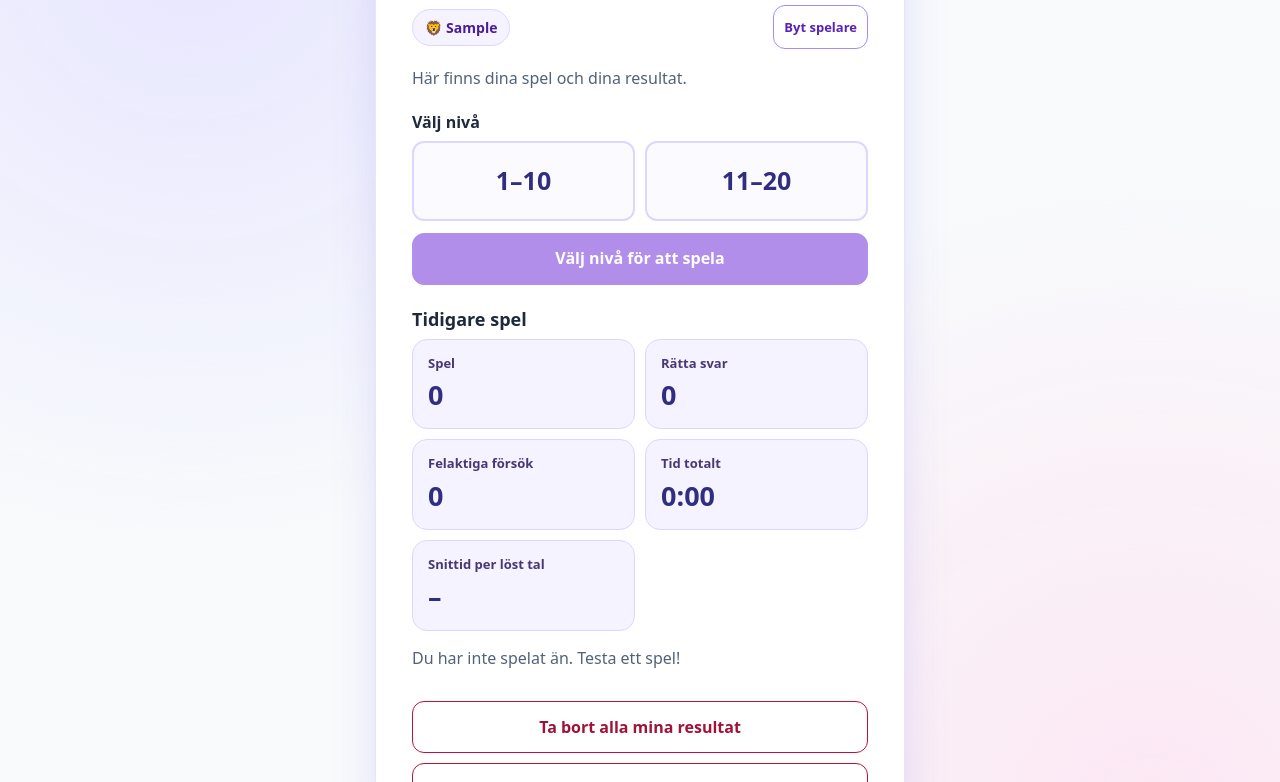
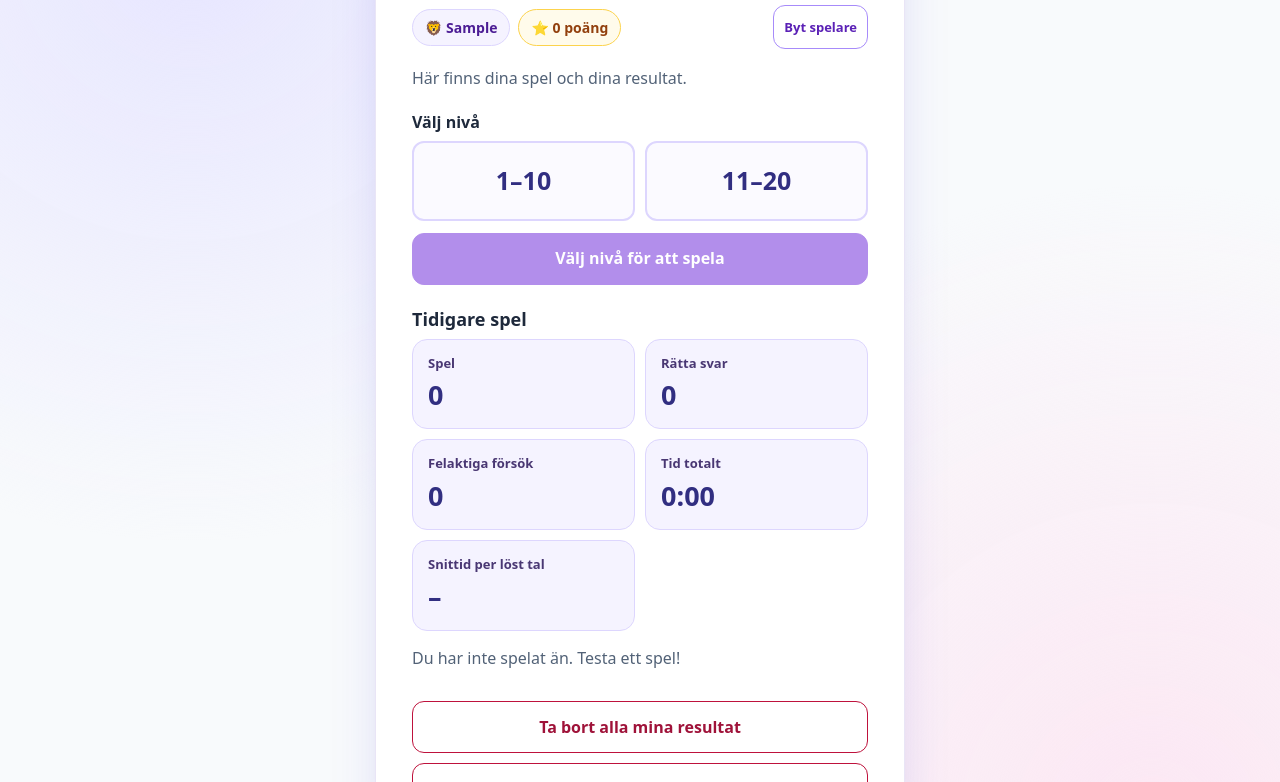
Before and after one commit to NeckleSingh/gangertabellen, a plain HTML site: page index.html in a window 1280 px wide. Both pictures are taken after typing "Sample" into the empty fields and a click on the button "Skapa profil". Shown: the part 165-947 px from the top of the page. Drawn offline with Linux system fonts and the light colour scheme.

Commit message:
feat: add lifetime points to player profiles

```diff
--- a/index.html
+++ b/index.html
@@ -36,6 +36,11 @@
     .game-header .topbar{margin-bottom:12px}
     .pill{background:#f5f3ff;border:1px solid #ddd6fe;color:#4c1d95;border-radius:999px;padding:8px 12px;font-weight:800;font-size:14px;font-variant-numeric:tabular-nums}
     .clock{background:#ecfeff;border-color:#a5f3fc;color:#155e75}
+    /* Saved lifetime points sit beside the player name, below “Your page”.
+       Wrap naturally on narrow screens without pushing the action off screen. */
+    .profile-identity{display:flex;align-items:center;flex-wrap:wrap;gap:8px;min-width:0}
+    .profile-identity .pill{min-width:0;overflow-wrap:anywhere}
+    .points-pill{background:#fffbeb;border-color:#fcd34d;color:#92400e;white-space:nowrap}
     /* Keep player cards and result cards in a clear two-column grid. */
     .profile-grid,.stats-grid{display:grid;grid-template-columns:repeat(2,minmax(0,1fr));gap:10px}
     .profile-card,.stat{min-width:0;background:#f5f3ff;border:1px solid #ddd6fe;border-radius:15px;padding:15px}
@@ -262,7 +267,14 @@
     </section>
     <!-- Player screen: show saved games and the clear button. -->
     <section id="dashboard" aria-label="Spelarens sida" data-i18n-aria="dashboardLabel" hidden>
-      <div class="topbar"><span class="pill" id="profile-name"></span><button class="secondary tiny-button" id="switch-profile" type="button" data-i18n="switchProfile">Byt spelare</button></div>
+      <div class="topbar">
+        <div class="profile-identity">
+          <span class="pill" id="profile-name"></span>
+          <!-- Points come from saved correct answers, never a second counter. -->
+          <span class="pill points-pill" id="profile-points">⭐ 0 poäng</span>
+        </div>
+        <button class="secondary tiny-button" id="switch-profile" type="button" data-i18n="switchProfile">Byt spelare</button>
+      </div>
       <p class="sub" data-i18n="yourGamesInfo">Här finns dina spel och dina resultat.</p>
       <!-- No default: the player must actively choose a level for each game. -->
       <p class="level-heading" id="level-label" data-i18n="chooseLevel">Välj nivå</p>
@@ -341,7 +353,7 @@
         resultsLabel:'Resultat från spelet', greatJob:'Bra jobbat! 🎉', resultsIntro:'Här är dina resultat,',
         yourQuestions:'Dina uppgifter', noAnswers:'Inga uppgifter att visa än.',
         playAgain:'Spela igen', myPage:'Min sida', game:'spel', games:'spel', gamesStat:'Spel', correct:'rätt', wrong:'fel',
-        correctAnswers:'Rätta svar', wrongAttempts:'Felaktiga försök', totalTime:'Tid totalt',
+        correctAnswers:'Rätta svar', wrongAttempts:'Felaktiga försök', point:'poäng', points:'poäng', totalTime:'Tid totalt',
         avgTime:'Snittid per löst tal', avgShort:'Snitt', skipped:'Hoppat över',
         attempts:'Försök', enterNumber:'Skriv ett tal först. Du kan det här! ✨',
         success:'Jaa! Rätt svar! 🎉 Bra jobbat!', tryAgain:'Nästan! 🌟 Prova igen, du klarar det!',
@@ -369,7 +381,7 @@
         resultsLabel:'Game results', greatJob:'Great job! 🎉', resultsIntro:'Here are your results,',
         yourQuestions:'Your questions', noAnswers:'No questions to show yet.',
         playAgain:'Play again', myPage:'My page', game:'game', games:'games', gamesStat:'Games', correct:'right', wrong:'wrong',
-        correctAnswers:'Correct answers', wrongAttempts:'Incorrect attempts', totalTime:'Total time',
+        correctAnswers:'Correct answers', wrongAttempts:'Incorrect attempts', point:'point', points:'points', totalTime:'Total time',
         avgTime:'Average time per solved question', avgShort:'Average', skipped:'Skipped',
         attempts:'Tries', enterNumber:'Type a number first. You can do it! ✨',
         success:'Yes! That is right! 🎉 Great job!', tryAgain:'Almost! 🌟 Try again. You can do it!',
@@ -730,7 +742,11 @@
     function renderDashboard() {
       $('profile-name').textContent = profileName();
       const sessions = activeProfile().sessions;
+      // One correct answer in a completed, saved game equals one lifetime point.
+      // Legacy sessions and future game types are counted the same way. Skips,
+      // mistakes and unfinished games do not earn points.
       const correct = sessions.reduce((sum, s) => sum + s.correct, 0);
+      $('profile-points').textContent = `⭐ ${correct} ${t(correct === 1 ? 'point' : 'points')}`;
       const mistakes = sessions.reduce((sum, s) => sum + s.wrong, 0);
       const total = sessions.reduce((sum, s) => sum + s.elapsedMs, 0);
       const solvedDuration = sessions.reduce((sum, s) => sum + s.questions.filter(q => !q.skipped).reduce((n, q) => n + q.duration, 0), 0);
```
